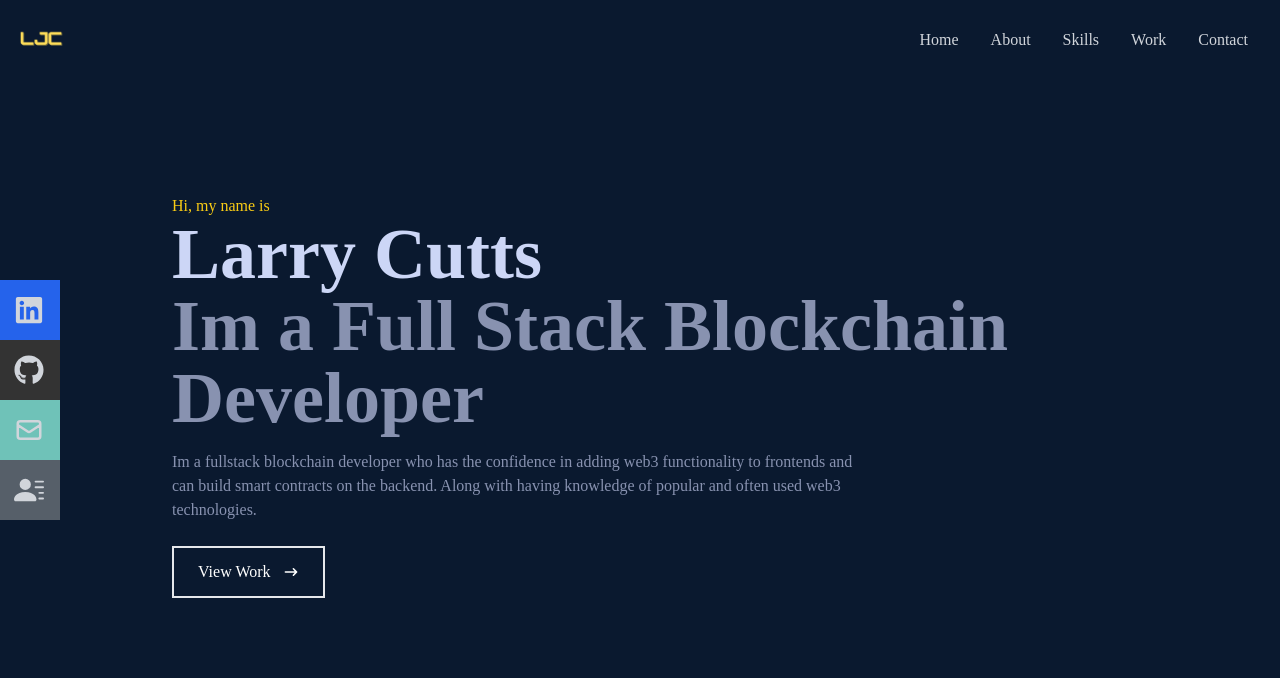
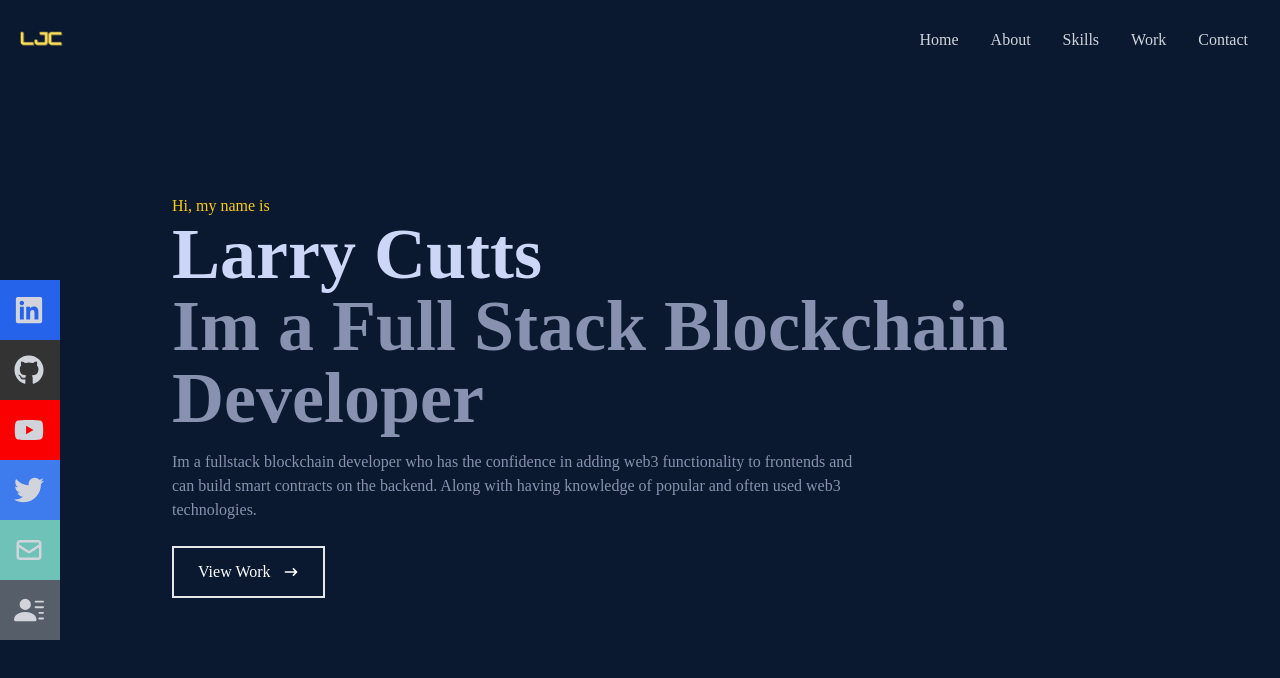
Before and after one commit to ljcutts/portfolio-website, a Next.js app: page / in a window 1280 px wide. Shown: the top 678 px of the page. Built offline with nearby package versions, Linux system fonts and the light colour scheme.

Commit message:
Adding More Social Links

```diff
--- a/pages/components/Navbar.tsx
+++ b/pages/components/Navbar.tsx
@@ -1,5 +1,5 @@
 import { useState } from 'react';
-import {FaBars, FaTimes, FaGithub, FaLinkedin} from 'react-icons/fa'
+import {FaBars, FaTimes, FaGithub, FaLinkedin, FaYoutube, FaTwitter} from 'react-icons/fa'
 import {HiOutlineMail} from "react-icons/hi"
 import {BsFillPersonLinesFill} from "react-icons/bs"
 import Links from 'next/link';
@@ -108,6 +108,26 @@ const Navbar: React.FC = () => {
               </a>
             </Links>
           </li>
+          <li className="w-[160px] h-[60px] flex justify-between items-center ml-[-100px] hover:ml-[-10px] duration-300 bg-[#fb0000]">
+            <Links href="https://www.youtube.com/channel/UCifzIH_LbTJVjHbP97Qy8-A">
+              <a
+                className="flex justify-between items-center w-full text-gray-300"
+                target="_blank"
+              >
+                Youtube <FaYoutube size={30} />
+              </a>
+            </Links>
+          </li>
+          <li className="w-[160px] h-[60px] flex justify-between items-center ml-[-100px] hover:ml-[-10px] duration-300 bg-[#3e7bec]">
+            <Links href="https://twitter.com/LarryCutts6">
+              <a
+                className="flex justify-between items-center w-full text-gray-300"
+                target="_blank"
+              >
+                Twitter <FaTwitter size={30} />
+              </a>
+            </Links>
+          </li>
           <li className="w-[160px] h-[60px] flex justify-between items-center ml-[-100px] hover:ml-[-10px] duration-300 bg-[#6fc2b8]">
             <Links href="https://mail.google.com/mail/u/0/#inbox?compose=new">
               <a
```
